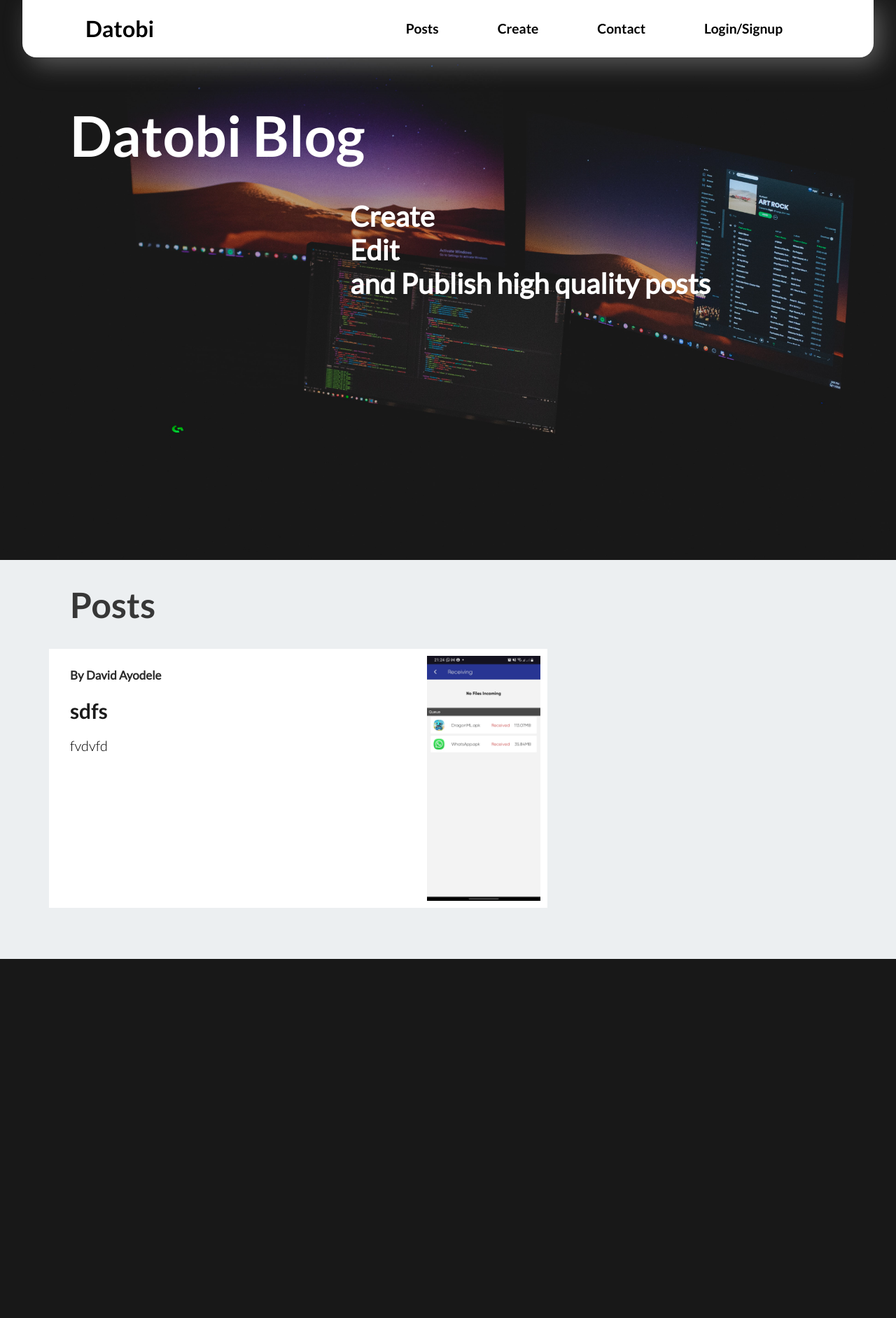
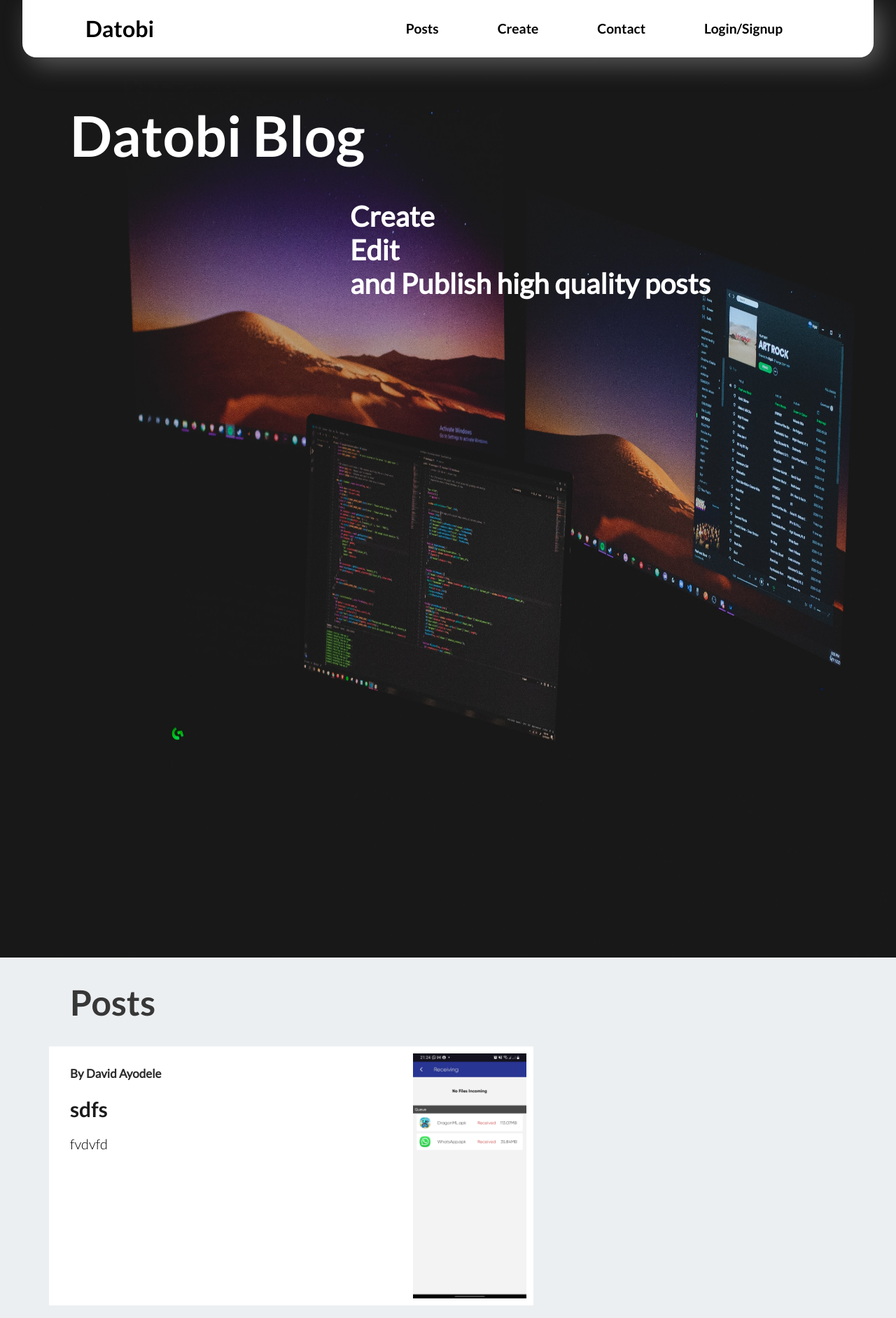
Before and after one commit to anga35/Datobi-Blog, a Django app: page / in a window 1280 px wide; the page is wider, and only the part inside the window is pictured. Shown: that part at 70% size. Before the commit the page ends 1370 px from the top of that part, so only its background shows below. Run offline with Django 3.2, Linux system fonts and the light colour scheme; data comes from the database, SQL or seed files in the repository; both versions use the stored data as it was after the commit; parts of the project's set-up code (start-up, migrations or seed data) failed here and were passed over; some libraries are stand-ins or nearby versions.

Commit message:
Screen size fix

```diff
--- a/blog/templates/blog/post_list.html
+++ b/blog/templates/blog/post_list.html
@@ -18,7 +18,7 @@
 
 <body>
 
-    <div style="position: relative; height: 50rem;">
+    <div style="position: relative">
         <img src="{% static 'david-unsplash.jpg' %}" style="object-fit:fill; height: 100%; width:100%;position: absolute;
         " alt="">
       <header style="position: relative;">
@@ -115,7 +115,7 @@
         <a href="{% url 'post-detail' pk=post.pk %}" style="display: flex; flex-direction: row;" >
 
 
-        <div style="display:block; line-height: 20px; margin-left: 30px; width: 500px">
+        <div style="display:block; line-height: 20px; margin-left: 30px; width: 30rem">
             <h5  id="post-author" >By {{post.user.fullname}}</h5>
 
             <div style="display: inline;">
--- a/datobi_blog/settings.py
+++ b/datobi_blog/settings.py
@@ -26,7 +26,7 @@ SECRET_KEY = 'django-insecure-3tr+k==6zv7$@=!5h-tc_83c*-3wo06&!45l!nilu#m!#&lz=)
 
 # SECURITY WARNING: don't run with debug turned on in production!
 DEBUG = True
-
+#
 ALLOWED_HOSTS = ['datobi-blog-app.herokuapp.com']
 
 
@@ -131,7 +131,7 @@ USE_TZ = True
 
 STATIC_URL = '/static/'
 STATIC_ROOT=STATIC_DIR
-
+#STATICFILES_DIRS=[STATIC_DIR]
 
 STATICFILES_STORAGE = 'whitenoise.storage.CompressedManifestStaticFilesStorage'
 
@@ -160,6 +160,7 @@ CKEDITOR_SETTINGS = {
 }
 
 
+
 AWS_ACCESS_KEY_ID=os.environ.get('AWS_ACCESS_KEY_ID')
 AWS_SECRET_ACCESS_KEY=os.environ.get('AWS_SECRET_ACCESS_KEY')
 AWS_STORAGE_BUCKET_NAME=os.environ.get('AWS_STORAGE_BUCKET_NAME')
--- a/static/css/styles.css
+++ b/static/css/styles.css
@@ -8,12 +8,12 @@ header{
 
 
 html, body {
-    margin:0;
-    padding:0;
+
 background-color:#eceff1;
 
-width: auto;
-height: auto;
+margin:0;
+padding:0;
+overflow-x:hidden;
 scroll-behavior: smooth;
 }
 .nav_links li a{
```
Also changed, not shown: db.sqlite3, media/post_thumbnail/screenshot3.jpg (added).
